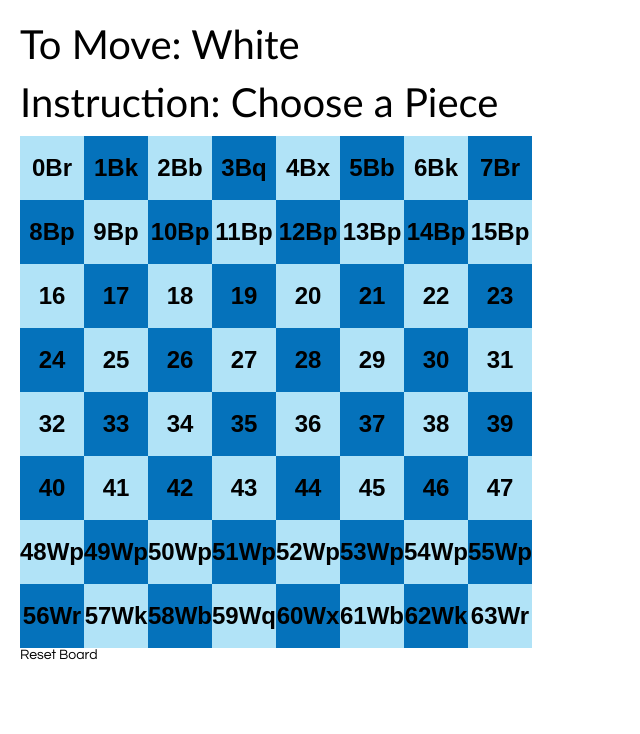
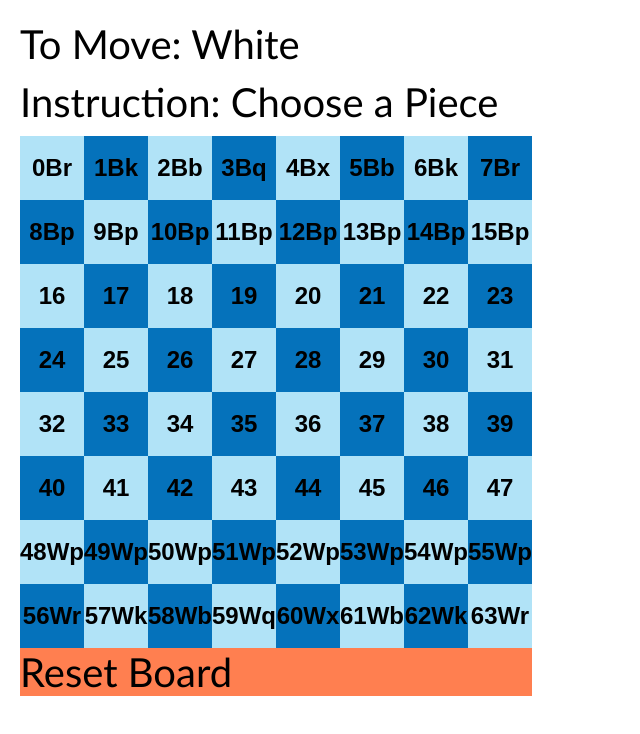
Before and after one commit to Stuart-Johnstone/ReactChess, a React app: page / in a window 1280 px wide. Shown: the whole page, without its empty margins (0-640 px from the left). Built offline with nearby package versions, Linux system fonts and the light colour scheme.

Commit message:
updated index file

```diff
--- a/src/index.css
+++ b/src/index.css
@@ -22,6 +22,12 @@ ol,ul{
     margin-bottom: 10px;
     font-size: 40px;
     font-family: "Trebuchet MS";
+}
+.reset{
+    margin-bottom: 10px;
+    font-size: 40px;
+    font-family: "Trebuchet MS";
+    background-color: coral;
 }
 
 .squarel{
```
